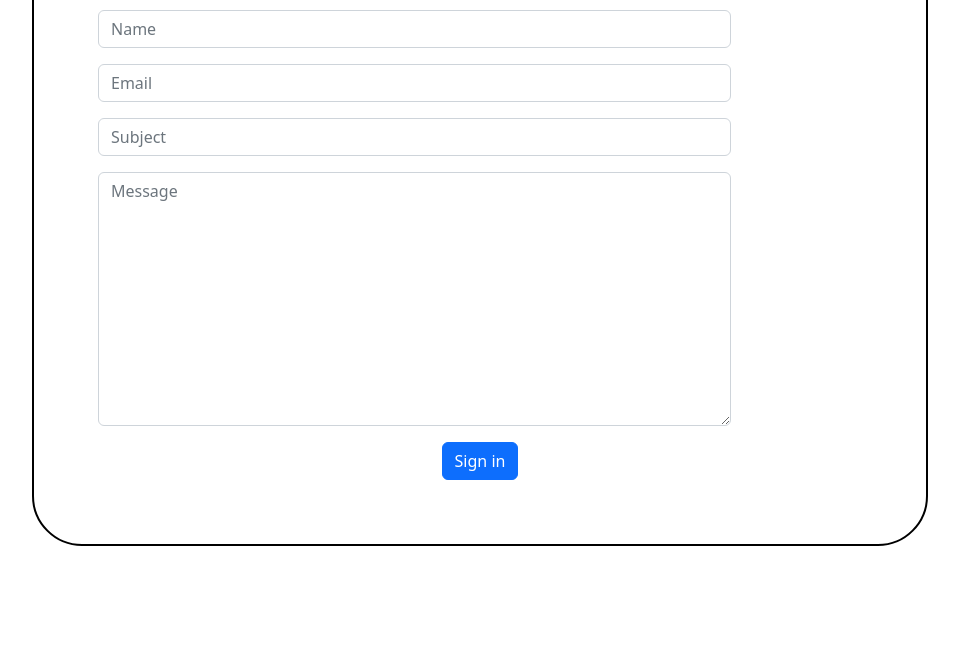
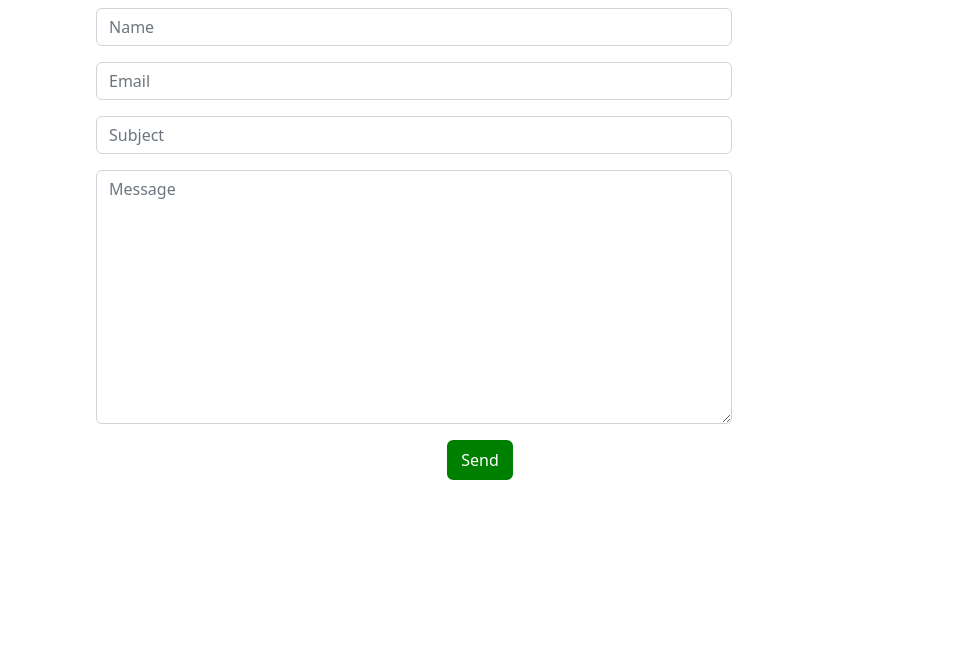
Before and after one commit to hackbysarthak03/Contact-us, a plain HTML site: page index.html in a window 1280 px wide. Shown: the part 135-800 px from the top of the page, without its empty margins (160-1119 px from the left). Drawn offline with nearby package versions, Linux system fonts and the light colour scheme.

Commit message:
Update index.html

```diff
--- a/index.html
+++ b/index.html
@@ -6,7 +6,7 @@
     <meta name="viewport" content="width=device-width, initial-scale=1.0">
   <style>
     .form{
-        height: 10%; width:70%; margin: auto; padding:5%; margin-top: 10px; border-radius: 50px; border: 2px solid black;
+        height: 10%; width:70%; margin: auto; padding:5%; margin-top: 10px; border-radius: 50px;
     }
   </style>
     <link href="https://cdn.jsdelivr.net/npm/bootstrap@5.2.1/dist/css/bootstrap.min.css" rel="stylesheet" integrity="sha384-iYQeCzEYFbKjA/T2uDLTpkwGzCiq6soy8tYaI1GyVh/UjpbCx/TYkiZhlZB6+fzT" crossorigin="anonymous">
@@ -19,32 +19,38 @@
             <div class="row mb-3">
 
                 <div class="col-sm-10">
-                  <input type="text" class="form-control" id="inputEmail3" placeholder="Name">
+                  <input type="text" class="form-control" id="inputEmail3" placeholder="Name" required>
                 </div>
               </div>
             <div class="row mb-3">
               <div class="col-sm-10">
-                <input type="email" class="form-control" id="inputEmail3" placeholder="Email">
+                <input type="email" class="form-control" id="inputEmail3" placeholder="Email" required>
               </div>
             </div>
             <div class="row mb-3">
 
                 <div class="col-sm-10">
-                  <input type="text" class="form-control" id="inputEmail3" placeholder="Subject">
+                  <input type="text" class="form-control" id="inputEmail3" placeholder="Subject" required>
                 </div>
               </div>
             <div class="row mb-3">
 
               <div class="col-sm-10">
-                <textarea  cols="30" rows="10" class="form-control" id="inputPassword3" placeholder="Message"></textarea>
+                <textarea  cols="30" rows="10" class="form-control" id="inputPassword3" placeholder="Message" required></textarea>
               </div>
             </div>
-            <center>
-            <button type="submit" class="btn btn-primary" style="">Sign in</button>
+            <center>            <button type="submit" class="btn btn-primary" style="background-color: green; border: 2px solid green;" id="btn">Send</button>
             </center>
-                </form>
+          </form>
     </div>
     <script src="https://cdn.jsdelivr.net/npm/bootstrap@5.2.1/dist/js/bootstrap.bundle.min.js" integrity="sha384-u1OknCvxWvY5kfmNBILK2hRnQC3Pr17a+RTT6rIHI7NnikvbZlHgTPOOmMi466C8" crossorigin="anonymous"></script>
-</body>
+    <script>
+      var btn=document.getElementById('btn');
+        btn.addEventListener('click',function(e) {
+          e.preventDefault()
+           console.log('Hi');
+        })
+    </script>
+  </body>
 </body>
 </html>
```
